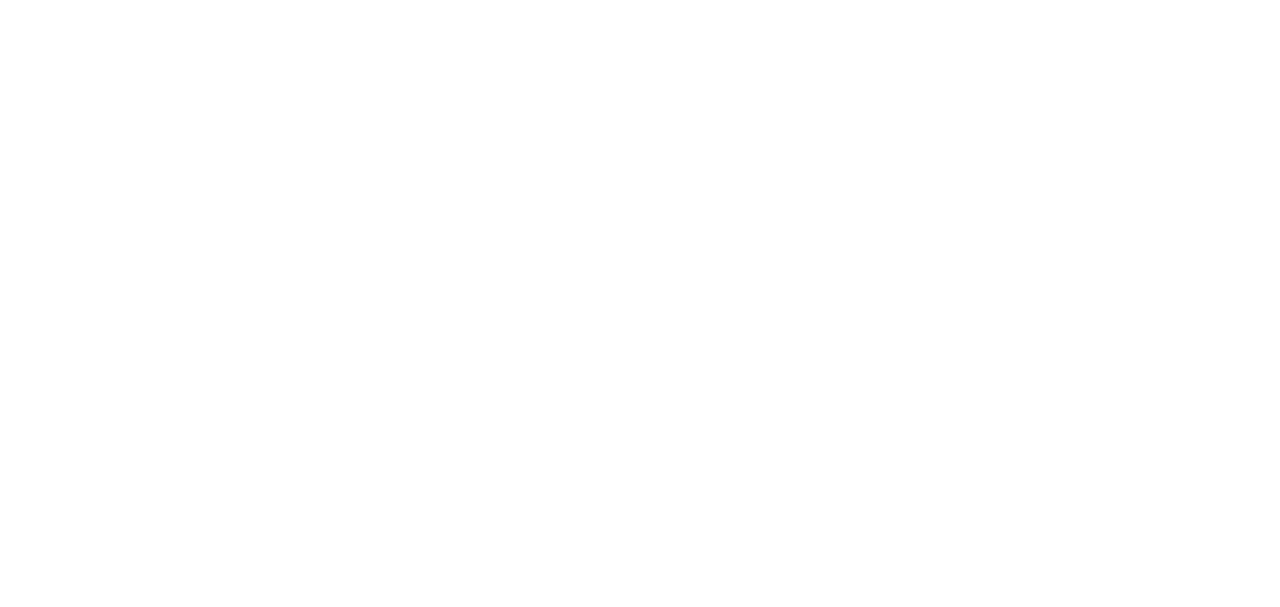
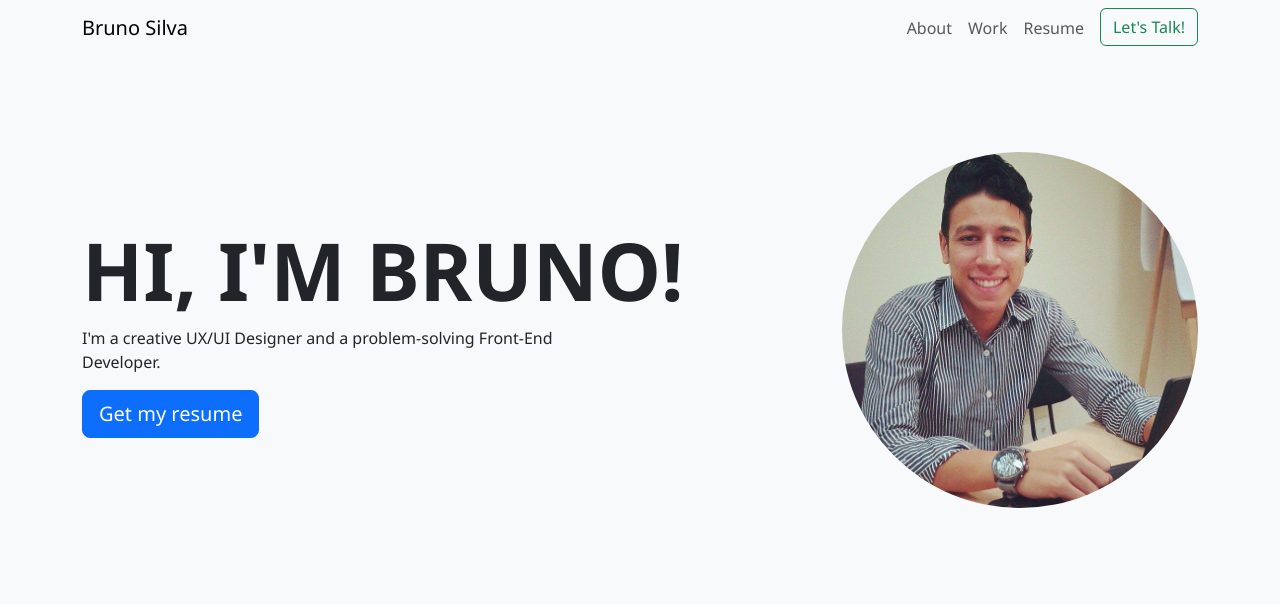
Before and after one commit to whybruno/bootstrap-portfolio, a plain HTML site: page index.html in a window 1280 px wide. Drawn offline with nearby package versions, Linux system fonts and the light colour scheme.

Commit message:
Add #hero section to index.html

```diff
--- a/assets/css/custom.css
+++ b/assets/css/custom.css
@@ -0,0 +1,22 @@
+@import url('https://fonts.googleapis.com/css2?family=Noto+Sans:wght@400;500;700&display=swap');
+
+:root {
+  --color-1: #000000;
+  --color-2: #F14F1C;
+  --color-3: #EAE8E7;
+  --main-font: 'Noto Sans', sans-serif;
+}
+
+* {
+  font-family: var(--main-font);
+}
+
+.profile-image {
+  border-radius: 100%;
+  width: 100%;
+  height: 100%;
+}
+
+.fw-bold {
+  font-size: 5rem;
+}
--- a/index.html
+++ b/index.html
@@ -15,9 +15,53 @@
 </head>
 
 <body>
+  <!-- HEADER -->
+  <!-- ADD LINKS TO SECTION # [TEMPORARY LINE] -->
   <header>
-    <!-- place navbar here -->
+    <nav class="navbar navbar-expand-lg navbar-light bg-light mx-6">
+      <div class="container">
+        <a class="navbar-brand" href="#">Bruno Silva</a>
+        <button class="navbar-toggler" type="button" data-bs-toggle="collapse" data-bs-target="#navbarSupportedContent" aria-controls="navbarSupportedContent" aria-expanded="false" aria-label="Toggle navigation">
+          <span class="navbar-toggler-icon"></span>
+        </button>
+        <div class="collapse navbar-collapse" id="navbarSupportedContent">
+          <ul class="navbar-nav ms-auto mb-2 mb-lg-0">
+            <li class="nav-item">
+              <a class="nav-link" href="#">About</a>
+            </li>
+            <li class="nav-item">
+              <a class="nav-link" href="#">Work</a>
+            </li>
+            <li class="nav-item">
+              <a class="nav-link" href="#">Resume</a>
+            </li>
+            <li class="nav-item ms-2  ">
+              <a class="btn btn-outline-success" href="#">Let's Talk!</a>
+            </li>
+          </ul>
+        </div>
+      </div>
+    </nav>
   </header>
+
+  <!-- HERO -->
+  <section id="hero">
+    <div class="p-5 mb-4 bg-light">
+      <div class="container py-5">
+        <div class="row align-items-center">
+          <div class="col-lg-8">
+            <h1 class="display-5 fw-bold">HI, I'M BRUNO!</h1>
+            <p class="col-md-8 fs-6">I'm a creative UX/UI Designer and a problem-solving Front-End Developer.</p>
+            <button class="btn btn-primary btn-lg" type="button">Get my resume</button>
+          </div>
+          <div class="col-lg-4">
+            <img class="profile-image" src="./assets/images/profile.jpg" alt="">
+          </div>
+        </div>
+      </div>
+    </div>
+  </section>
+
   <main>
 
   </main>
```
Also changed, not shown: assets/images/profile.jpg (added).
